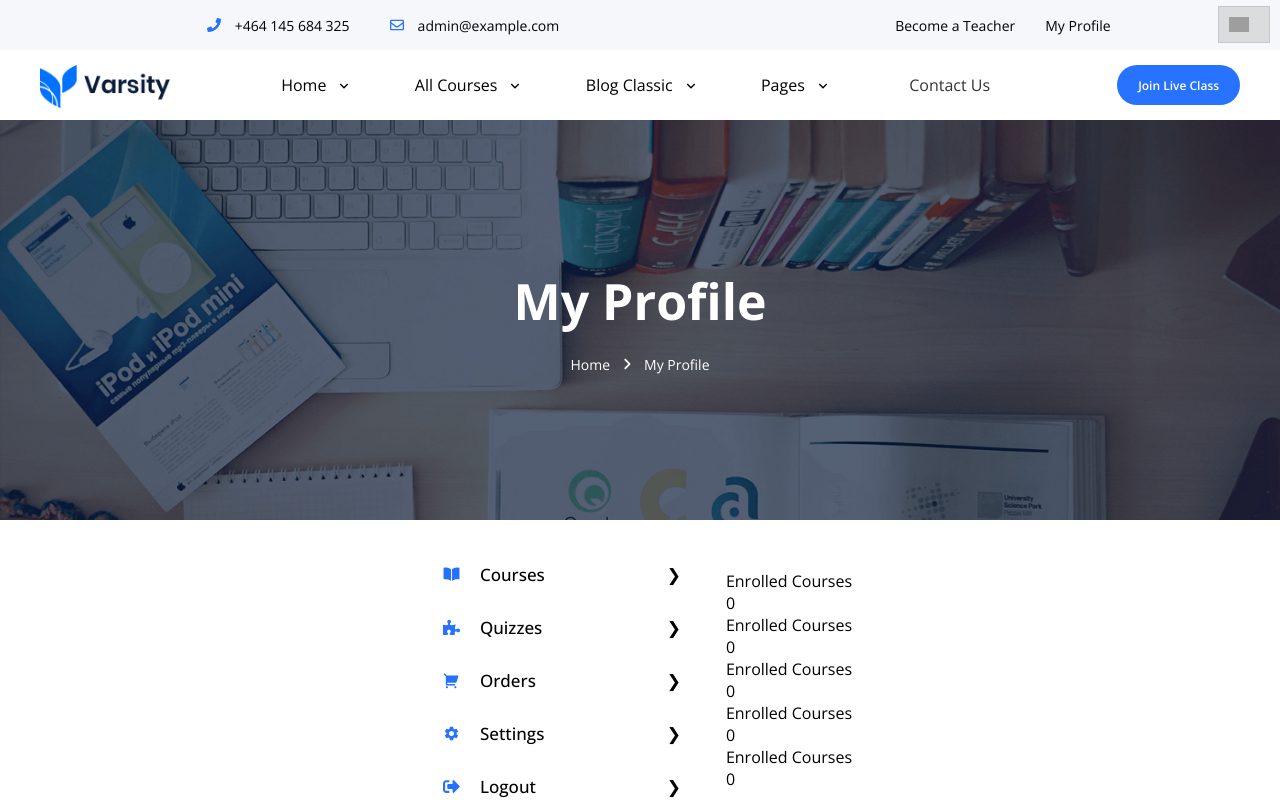
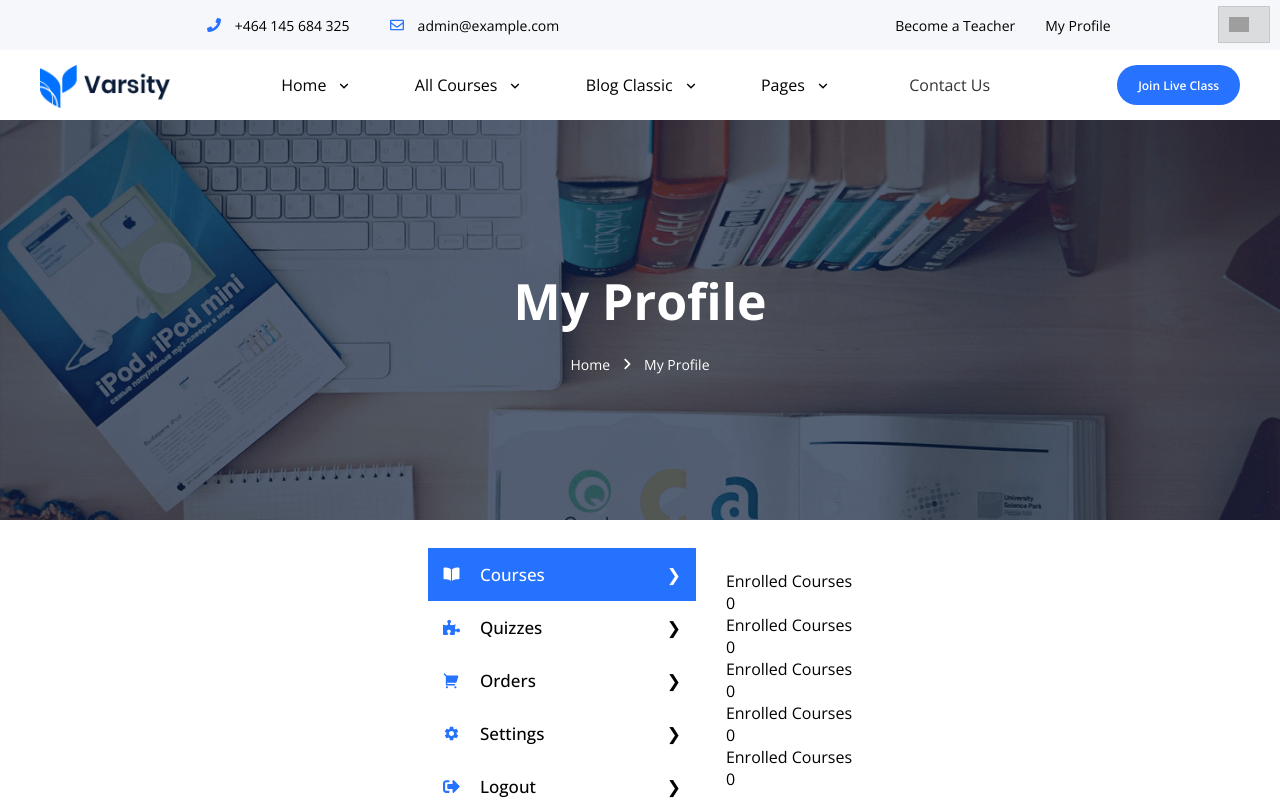
Before and after one commit to mlalayev/FinalProjectEVOCoding, a React (Vite) app: page /myprofile in a window 1280 px wide. Shown: the top 800 px of the page. Built offline with nearby package versions, Linux system fonts and the light colour scheme; grey boxes are pictures that could not be loaded.

Commit message:
new changes

```diff
--- a/src/Components/MyProfile/MyProfileTwoSection/MyProfileTwoSection.css
+++ b/src/Components/MyProfile/MyProfileTwoSection/MyProfileTwoSection.css
@@ -13,7 +13,16 @@
 .MyProfileTwoSectionLeftSide ul{
     list-style: none;
 }
-
+.MyProfileTwoSectionLeftSide ul li:first-child{
+    background-color: #2572ff;
+    color: white;
+}
+.MyProfileTwoSectionLeftSide ul li:first-child span{
+    color: white;
+}
+.MyProfileTwoSectionLeftSide ul li:first-child a{
+    color: white;
+}
 .MyProfileTwoSectionLeftSide ul li{
     font-size: 17px;
     text-align: center;
@@ -24,23 +33,23 @@
     box-sizing: border-box;
     font-weight: 500;
     transition: 0.5s;
-
 }
 .MyProfileTwoSectionLeftSide ul a {
-    background-color: white;
     text-decoration: none;
     color: black;
+    display: flex;
 }
 
-.MyProfileTwoSectionLeftSide ul a.active {
-    background-color: gray;
-}
 .MyProfileTwoSectionLeftSide ul li::after{
     content: '❯';
     display: flex;
     align-items: center;
     justify-content: flex-end;
     width: 100%;
+    transition: 0.5s;
+}
+.MyProfileTwoSectionLeftSide ul li:hover::after {
+    transform: rotate(180deg);
 }
 
 .MyProfileTwoSectionLeftSide ul li span{
--- a/src/Components/MyProfile/MyProfileTwoSection/MyProfileTwoSection.jsx
+++ b/src/Components/MyProfile/MyProfileTwoSection/MyProfileTwoSection.jsx
@@ -12,15 +12,15 @@ const MyProfileTwoSection = () => {
     <div className="MyProfileTwoSectionontainer">
        <div className="MyProfileTwoSectionLeftSide">
     <ul>
-        <a href="#" className="active"><li><span><IoBook /></span>Courses </li></a>
-        <a href="#"><li><span><FaPuzzlePiece /></span>Quizzes </li></a>
-        <a href="#"><li><span><RiShoppingCart2Fill /> </span>Orders </li></a>
-        <a href="#"><li><span><MdSettings /></span>Settings</li></a>
-        <a href="/"><li><span><FaSignOutAlt /></span>Logout</li></a>
+        <li><a href=""><span><IoBook /></span>Courses</a></li>
+        <li><a href=""><span><FaPuzzlePiece /></span>Quizzes </a></li>
+        <li><a href=""><span><RiShoppingCart2Fill /> </span>Orders </a></li>
+        <li><a href=""><span><MdSettings /></span>Settings </a></li>
+        <li><a href="/"><span><FaSignOutAlt /></span>Logout </a></li>
     </ul>
 </div>
-        <div className="MyProfileTwoSectionLeftSide">
-                <div className="MyProfileTwoSectionLeftSideTopPart">
+        <div className="MyProfileTwoSectionRightSide">
+                <div className="MyProfileTwoSectionRightSideTopPart">
                     <div className="StatisticBox">
                         <p>Enrolled Courses</p>
                         <span>0</span>
@@ -34,7 +34,7 @@ const MyProfileTwoSection = () => {
                         <span>0</span>
                     </div>
                 </div>
-                <div className="MyProfileTwoSectionLeftSideBottomPart">
+                <div className="MyProfileTwoSectionRightSideBottomPart">
                 <div className="StatisticBox">
                         <p>Enrolled Courses</p>
                         <span>0</span>
```
